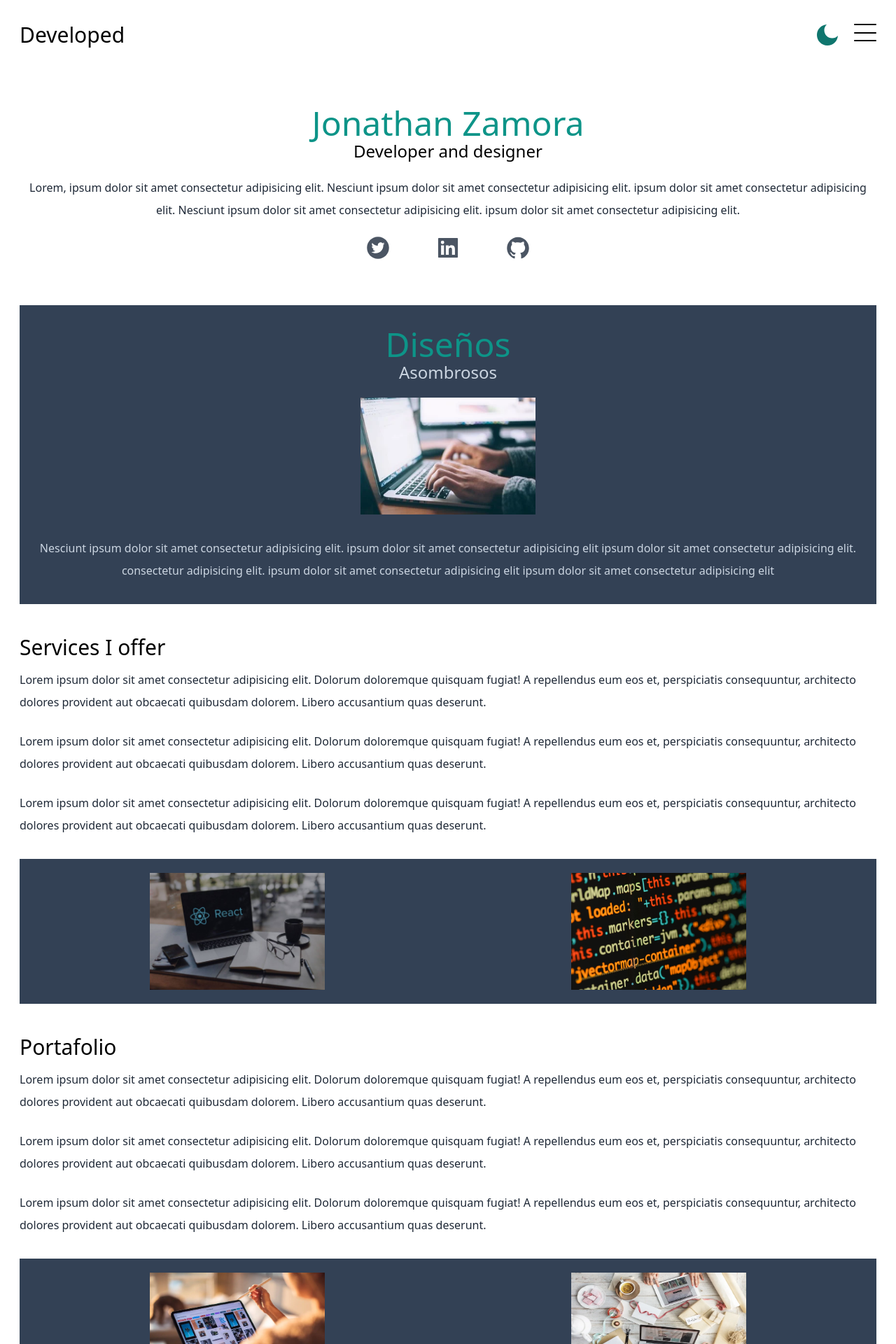
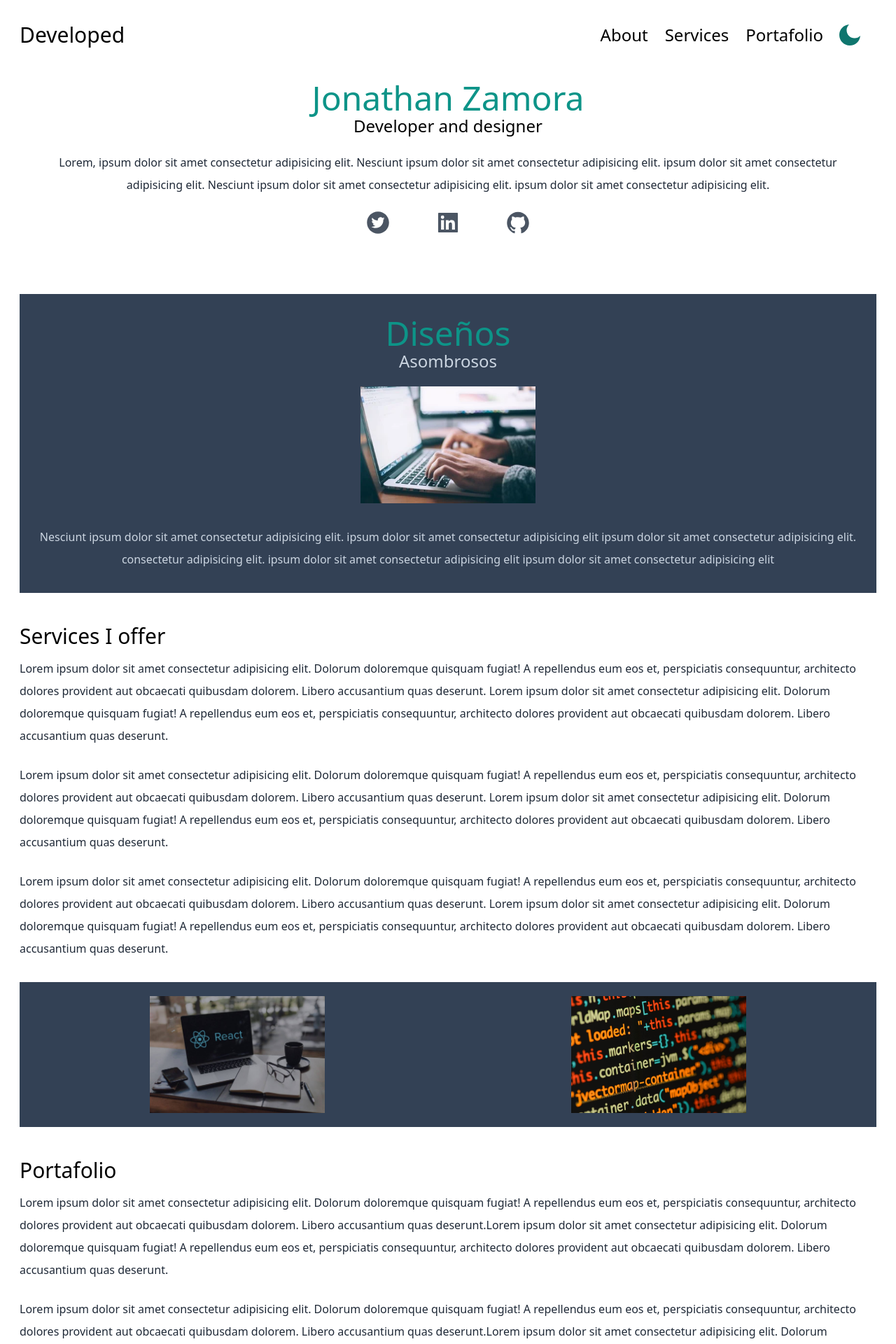
Before and after one commit to Jezath/vite-versel-prueba, a React (Vite) app: page / in a window 1280 px wide. Shown: the top 1920 px of the page at 70% size. Built offline with nearby package versions, Linux system fonts and the light colour scheme.

Commit message:
nav + navMobile + link of navegation

```diff
--- a/package.json
+++ b/package.json
@@ -11,7 +11,8 @@
   "dependencies": {
     "react": "^18.2.0",
     "react-dom": "^18.2.0",
-    "react-icons": "^4.7.1"
+    "react-icons": "^4.7.1",
+    "react-scroll": "^1.8.9"
   },
   "devDependencies": {
     "@types/react": "^18.0.27",
--- a/src/App.jsx
+++ b/src/App.jsx
@@ -9,6 +9,7 @@ import { About } from './components/About'
 import { Card } from './components/Card'
 import { Header } from './components/Header'
 import { NavMobile } from './components/NavMobile'
+import { Nav } from './components/Nav'
 
 function App() {
   //darkmode: archivo tailwind.config poner darkMode: 'class',
@@ -32,6 +33,8 @@ function App() {
 
       <section className='min-h-screen container mx-auto px-7'>
 
+        {/* <Nav /> */}
+
         <About />
 
         <Card />
--- a/src/components/About.jsx
+++ b/src/components/About.jsx
@@ -9,7 +9,7 @@ import {
 
 export const About = () => {
   return (
-    <div className='text-center mt-24 pt-14'>
+    <div className='text-center mt-24 p-5' id='About'>
 
           <h2 className='text-5xl text-teal-600 font-medium'>Jonathan Zamora</h2>
           <h3 className='text-2xl dark:text-slate-300'>Developer and designer</h3>
--- a/src/components/Boton.jsx
+++ /dev/null
@@ -1,20 +0,0 @@
-import React, {useState} from 'react'
-
-export const Boton = () => {
-
-    //const [act, setAct] = useState(true)
-    // onClick={() => {
-    //   // act ? setAct(false) : setAct(true)
-    //   if(act) setAct(false)
-    //   else setAct(true)
-    // }}
-    //className={`btn ${act ? 'btn-f' : ''} `}
-
-  return (
-    <button  className='btn'>
-        <span className='origin-left transition-all bg-black w-full h-[2px] rounded dark:bg-slate-300'></span>
-        <span className='origin-left transition-all bg-black w-full h-[2px] rounded dark:bg-slate-300'></span>
-        <span className='origin-left transition-all bg-black w-full h-[2px] rounded dark:bg-slate-300'></span>
-    </button>
-  )
-}
--- a/src/components/Header.jsx
+++ b/src/components/Header.jsx
@@ -1,8 +1,8 @@
 import React from 'react'
-import { Boton } from './Boton'
 
 //import icon moon
 import { RiMoonFill } from 'react-icons/ri'
+import { Nav } from './Nav'
 
 export const Header = ({darkMode, navMobile,setNavMobile}) => {
   return (
@@ -10,7 +10,12 @@ export const Header = ({darkMode, navMobile,setNavMobile}) => {
 
         <div className='container mx-auto px-7 flex justify-between'>
             <h1 className='text-3xl dark:text-slate-300'>Developed</h1>
+
             <div className='flex items-center gap-5'>
+
+                <div className='hidden lg:block'>
+                    <Nav />
+                </div>
 
                 <div>
                     {/* dark mode */}
@@ -20,15 +25,11 @@ export const Header = ({darkMode, navMobile,setNavMobile}) => {
                 </div>
 
                 <div>
-                    {/* <button onClick={() => {
-                        setNavMobile(true)
-                        console.log(setNavMobile)
-                    }} className='btn bg-slate-600 rounded-full dark:bg-slate-300 md:hidden'/> */}
 
                 <button onClick={() => {
                     navMobile ? setNavMobile(false) : setNavMobile(true)
                     // setNavMobile(false)
-                }} className={`btn ${ !navMobile ? 'btn-f' : ' '}`}>
+                }} className={`btn ${ !navMobile ? 'btn-f' : ' '} md:hidden`}>
                     <span className='origin-left transition-all bg-black w-full h-[2px] rounded dark:bg-slate-300'></span>
                     <span className='origin-left transition-all bg-black w-full h-[2px] rounded dark:bg-slate-300'></span>
                     <span className='origin-left transition-all bg-black w-full h-[2px] rounded dark:bg-slate-300'></span>
--- /dev/null
+++ b/src/components/Nav.jsx
@@ -0,0 +1,19 @@
+import React from 'react'
+import { navegation } from '../data'
+import { Link } from 'react-scroll'
+
+export const Nav = () => {
+  return (
+    <div className='flex gap-6'>
+            {
+                navegation.map((item, index) => {
+                    return (
+                        <li key={index} className='list-none'>
+                            <Link to={item.href} spy={true} smooth={true} duration={500} className='text-2xl dark:text-slate-300 cursor-pointer'>{item.name}</Link>
+                        </li>
+                    )
+                })
+            }
+    </div>
+  )
+}
--- a/src/components/NavMobile.jsx
+++ b/src/components/NavMobile.jsx
@@ -1,5 +1,6 @@
 import React from 'react'
-import { Boton } from './Boton'
+import { navegation } from '../data'
+import { Link } from 'react-scroll'
 
 export const NavMobile = ({navMobile, setNavMobile}) => {
   return (
@@ -7,7 +8,6 @@ export const NavMobile = ({navMobile, setNavMobile}) => {
         <div className='container mx-auto px-7 flex justify-between'>
             <div></div>
             <div>
-                {/* <button onClick={() => setNavMobile(false)} className='btn bg-slate-600 rounded-full dark:bg-slate-300'/> */}
 
                 <button onClick={() => {
                     navMobile ? setNavMobile(false) : setNavMobile(true)
@@ -20,8 +20,17 @@ export const NavMobile = ({navMobile, setNavMobile}) => {
 
             </div>
         </div>
-        <div className='text-center'>
-            <a href=".#" onClick={() => setNavMobile(false)}>Hola</a>
+        <div className='text-center h-screen flex flex-col justify-center gap-7'>
+            {
+                navegation.map((item, index) => {
+                    return (
+                    <li key={index} className='list-none'>
+                        <Link to={item.href} spy={true} smooth={true} duration={500} className='text-2xl dark:text-slate-300 cursor-pointer'>{item.name}</Link>
+                    </li>
+                    )
+                })
+            }
+
         </div>
     </div>
   )
--- a/src/components/Portafolio.jsx
+++ b/src/components/Portafolio.jsx
@@ -1,15 +1,14 @@
 import React from 'react'
 //import img de array con objetos
 import { imgArrayObjetos } from '../data'
-import { Boton } from './Boton'
 
 export const Portafolio = () => {
   return (
-    <div className='mt-8 '>
+    <div className='mt-8' id='Portafolio'>
         <h3 className='text-3xl dark:text-teal-600 pt-3'>Portafolio</h3>
-        <p className='py-3 leading-8 text-gray-800 dark:text-slate-300'>Lorem ipsum dolor sit amet consectetur adipisicing elit. Dolorum doloremque quisquam fugiat! A repellendus eum eos et, perspiciatis consequuntur, architecto dolores provident aut obcaecati quibusdam dolorem. Libero accusantium quas deserunt.</p>
-        <p className='py-3 leading-8 text-gray-800 dark:text-slate-300'>Lorem ipsum dolor sit amet consectetur adipisicing elit. Dolorum doloremque quisquam fugiat! A repellendus eum eos et, perspiciatis consequuntur, architecto dolores provident aut obcaecati quibusdam dolorem. Libero accusantium quas deserunt.</p>
-        <p className='py-3 leading-8 text-gray-800 dark:text-slate-300'>Lorem ipsum dolor sit amet consectetur adipisicing elit. Dolorum doloremque quisquam fugiat! A repellendus eum eos et, perspiciatis consequuntur, architecto dolores provident aut obcaecati quibusdam dolorem. Libero accusantium quas deserunt.</p>
+        <p className='py-3 leading-8 text-gray-800 dark:text-slate-300'>Lorem ipsum dolor sit amet consectetur adipisicing elit. Dolorum doloremque quisquam fugiat! A repellendus eum eos et, perspiciatis consequuntur, architecto dolores provident aut obcaecati quibusdam dolorem. Libero accusantium quas deserunt.Lorem ipsum dolor sit amet consectetur adipisicing elit. Dolorum doloremque quisquam fugiat! A repellendus eum eos et, perspiciatis consequuntur, architecto dolores provident aut obcaecati quibusdam dolorem. Libero accusantium quas deserunt.</p>
+        <p className='py-3 leading-8 text-gray-800 dark:text-slate-300'>Lorem ipsum dolor sit amet consectetur adipisicing elit. Dolorum doloremque quisquam fugiat! A repellendus eum eos et, perspiciatis consequuntur, architecto dolores provident aut obcaecati quibusdam dolorem. Libero accusantium quas deserunt.Lorem ipsum dolor sit amet consectetur adipisicing elit. Dolorum doloremque quisquam fugiat! A repellendus eum eos et, perspiciatis consequuntur, architecto dolores provident aut obcaecati quibusdam dolorem. Libero accusantium quas deserunt.</p>
+        <p className='py-3 leading-8 text-gray-800 dark:text-slate-300'>Lorem ipsum dolor sit amet consectetur adipisicing elit. Dolorum doloremque quisquam fugiat! A repellendus eum eos et, perspiciatis consequuntur, architecto dolores provident aut obcaecati quibusdam dolorem. Libero accusantium quas deserunt.Lorem ipsum dolor sit amet consectetur adipisicing elit. Dolorum doloremque quisquam fugiat! A repellendus eum eos et, perspiciatis consequuntur, architecto dolores provident aut obcaecati quibusdam dolorem. Libero accusantium quas deserunt.</p>
 
         <div className='flex justify-around flex-wrap bg-slate-700 p-5 mt-5 gap-5'>
         {
--- a/src/components/Services.jsx
+++ b/src/components/Services.jsx
@@ -5,11 +5,11 @@ import { imgArray } from '../data'
 
 export const Services = () => {
   return (
-    <div className='mt-8'>
+    <div className='mt-8' id='Services'>
         <h3 className='text-3xl dark:text-teal-600 pt-3'>Services I offer</h3>
-        <p className='py-3 leading-8 text-gray-800 dark:text-slate-300'>Lorem ipsum dolor sit amet consectetur adipisicing elit. Dolorum doloremque quisquam fugiat! A repellendus eum eos et, perspiciatis consequuntur, architecto dolores provident aut obcaecati quibusdam dolorem. Libero accusantium quas deserunt.</p>
-        <p className='py-3 leading-8 text-gray-800 dark:text-slate-300'>Lorem ipsum dolor sit amet consectetur adipisicing elit. Dolorum doloremque quisquam fugiat! A repellendus eum eos et, perspiciatis consequuntur, architecto dolores provident aut obcaecati quibusdam dolorem. Libero accusantium quas deserunt.</p>
-        <p className='py-3 leading-8 text-gray-800 dark:text-slate-300'>Lorem ipsum dolor sit amet consectetur adipisicing elit. Dolorum doloremque quisquam fugiat! A repellendus eum eos et, perspiciatis consequuntur, architecto dolores provident aut obcaecati quibusdam dolorem. Libero accusantium quas deserunt.</p>
+        <p className='py-3 leading-8 text-gray-800 dark:text-slate-300'>Lorem ipsum dolor sit amet consectetur adipisicing elit. Dolorum doloremque quisquam fugiat! A repellendus eum eos et, perspiciatis consequuntur, architecto dolores provident aut obcaecati quibusdam dolorem. Libero accusantium quas deserunt. Lorem ipsum dolor sit amet consectetur adipisicing elit. Dolorum doloremque quisquam fugiat! A repellendus eum eos et, perspiciatis consequuntur, architecto dolores provident aut obcaecati quibusdam dolorem. Libero accusantium quas deserunt.</p>
+        <p className='py-3 leading-8 text-gray-800 dark:text-slate-300'>Lorem ipsum dolor sit amet consectetur adipisicing elit. Dolorum doloremque quisquam fugiat! A repellendus eum eos et, perspiciatis consequuntur, architecto dolores provident aut obcaecati quibusdam dolorem. Libero accusantium quas deserunt. Lorem ipsum dolor sit amet consectetur adipisicing elit. Dolorum doloremque quisquam fugiat! A repellendus eum eos et, perspiciatis consequuntur, architecto dolores provident aut obcaecati quibusdam dolorem. Libero accusantium quas deserunt.</p>
+        <p className='py-3 leading-8 text-gray-800 dark:text-slate-300'>Lorem ipsum dolor sit amet consectetur adipisicing elit. Dolorum doloremque quisquam fugiat! A repellendus eum eos et, perspiciatis consequuntur, architecto dolores provident aut obcaecati quibusdam dolorem. Libero accusantium quas deserunt. Lorem ipsum dolor sit amet consectetur adipisicing elit. Dolorum doloremque quisquam fugiat! A repellendus eum eos et, perspiciatis consequuntur, architecto dolores provident aut obcaecati quibusdam dolorem. Libero accusantium quas deserunt.</p>
 
         <div className='flex justify-around flex-wrap bg-slate-700 p-5 mt-5 gap-5'>
         {
--- a/src/data.js
+++ b/src/data.js
@@ -29,3 +29,19 @@ export const imgArrayObjetos = [
         img1: port2
     }
 ]
+
+//data menu nav
+export const navegation = [
+    {
+        name: 'About',
+        href: 'About',
+    },
+    {
+        name: 'Services',
+        href: 'Services',
+    },
+    {
+        name: 'Portafolio',
+        href: 'Portafolio',
+    }
+]
```
Also changed, not shown: 1 other file (tests, documents, lock files or other folders).
